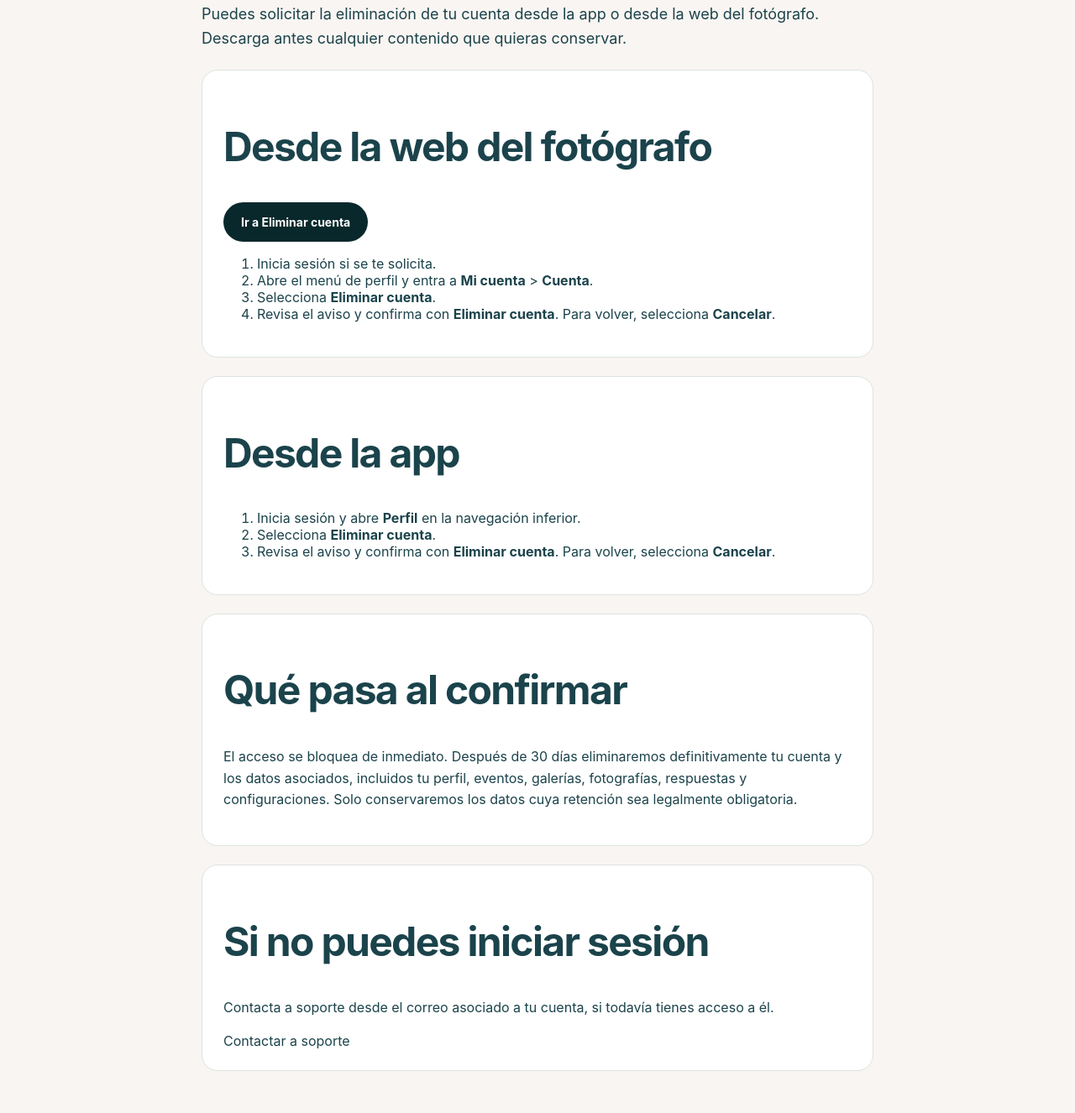
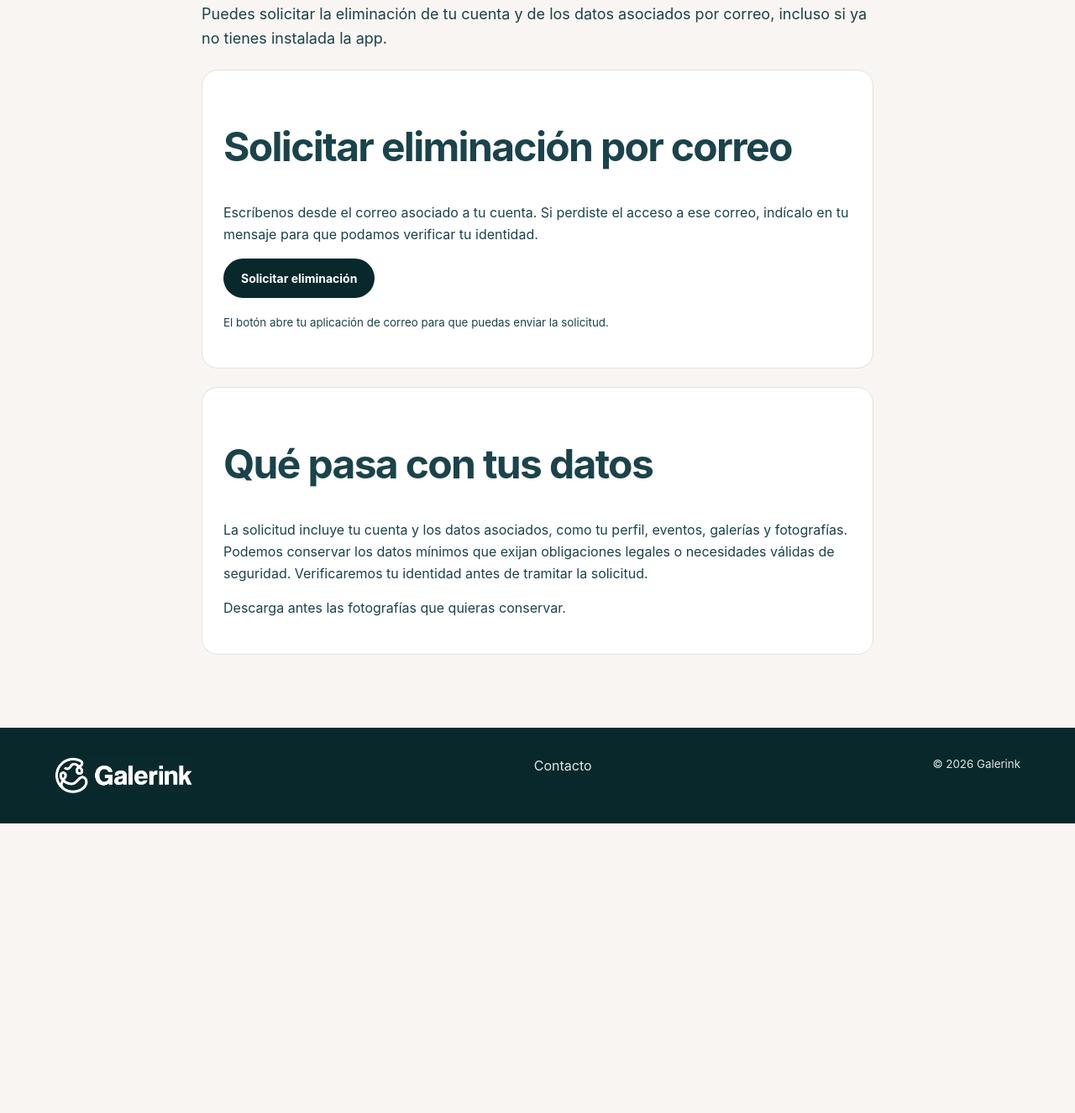
Before and after one commit to alliende/galerink-hero, a website: page eliminar-cuenta.html in a window 1280 px wide. Shown: the part 294-1620 px from the top of the page at 84% size. After the commit the page ends 1275 px from the top, so only its background shows below. Drawn offline with Linux system fonts and the light colour scheme.

Commit message:
Documentar la solicitud de eliminación por correo

```diff
--- a/eliminar-cuenta.html
+++ b/eliminar-cuenta.html
@@ -4,7 +4,7 @@
   <meta charset="utf-8">
   <meta name="viewport" content="width=device-width,initial-scale=1">
   <title>Eliminar mi cuenta | Galerink</title>
-  <meta name="description" content="Solicita la eliminación de tu cuenta de Galerink desde la app o la web del fotógrafo.">
+  <meta name="description" content="Solicita la eliminación de tu cuenta de Galerink por correo.">
   <link rel="stylesheet" href="/css/site.css">
   <link rel="icon" href="/assets/favicon.ico">
 </head>
@@ -17,33 +17,17 @@
   </header>
   <main class="legal wrap">
     <h1>Eliminar mi cuenta</h1>
-    <p>Puedes solicitar la eliminación de tu cuenta desde la app o desde la web del fotógrafo. Descarga antes cualquier contenido que quieras conservar.</p>
+    <p>Puedes solicitar la eliminación de tu cuenta y de los datos asociados por correo, incluso si ya no tienes instalada la app.</p>
     <section class="legal-card">
-      <h2>Desde la web del fotógrafo</h2>
-      <a class="button dark" href="https://app.galerink.com/me#eliminar-cuenta">Ir a Eliminar cuenta</a>
-      <ol>
-        <li>Inicia sesión si se te solicita.</li>
-        <li>Abre el menú de perfil y entra a <strong>Mi cuenta</strong> &gt; <strong>Cuenta</strong>.</li>
-        <li>Selecciona <strong>Eliminar cuenta</strong>.</li>
-        <li>Revisa el aviso y confirma con <strong>Eliminar cuenta</strong>. Para volver, selecciona <strong>Cancelar</strong>.</li>
-      </ol>
+      <h2>Solicitar eliminación por correo</h2>
+      <p>Escríbenos desde el correo asociado a tu cuenta. Si perdiste el acceso a ese correo, indícalo en tu mensaje para que podamos verificar tu identidad.</p>
+      <a class="button dark" href="mailto:tomas@galerink.com?subject=Solicitud%20de%20eliminaci%C3%B3n%20de%20cuenta%20Galerink">Solicitar eliminación</a>
+      <p><small>El botón abre tu aplicación de correo para que puedas enviar la solicitud.</small></p>
     </section>
     <section class="legal-card">
-      <h2>Desde la app</h2>
-      <ol>
-        <li>Inicia sesión y abre <strong>Perfil</strong> en la navegación inferior.</li>
-        <li>Selecciona <strong>Eliminar cuenta</strong>.</li>
-        <li>Revisa el aviso y confirma con <strong>Eliminar cuenta</strong>. Para volver, selecciona <strong>Cancelar</strong>.</li>
-      </ol>
-    </section>
-    <section class="legal-card">
-      <h2>Qué pasa al confirmar</h2>
-      <p>El acceso se bloquea de inmediato. Después de 30 días eliminaremos definitivamente tu cuenta y los datos asociados, incluidos tu perfil, eventos, galerías, fotografías, respuestas y configuraciones. Solo conservaremos los datos cuya retención sea legalmente obligatoria.</p>
-    </section>
-    <section class="legal-card">
-      <h2>Si no puedes iniciar sesión</h2>
-      <p>Contacta a soporte desde el correo asociado a tu cuenta, si todavía tienes acceso a él.</p>
-      <a href="mailto:tomas@galerink.com?subject=Solicitud%20de%20eliminaci%C3%B3n%20de%20cuenta%20Galerink">Contactar a soporte</a>
+      <h2>Qué pasa con tus datos</h2>
+      <p>La solicitud incluye tu cuenta y los datos asociados, como tu perfil, eventos, galerías y fotografías. Podemos conservar los datos mínimos que exijan obligaciones legales o necesidades válidas de seguridad. Verificaremos tu identidad antes de tramitar la solicitud.</p>
+      <p>Descarga antes las fotografías que quieras conservar.</p>
     </section>
   </main>
   <footer>
```
